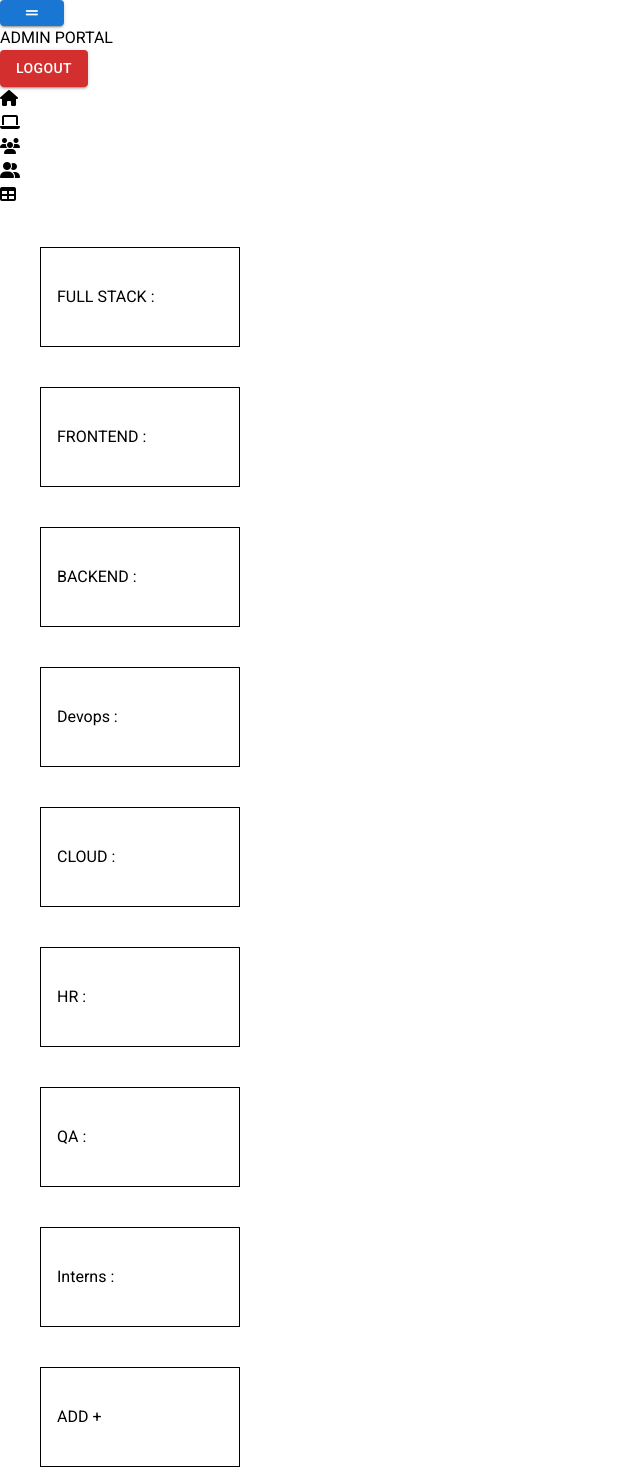
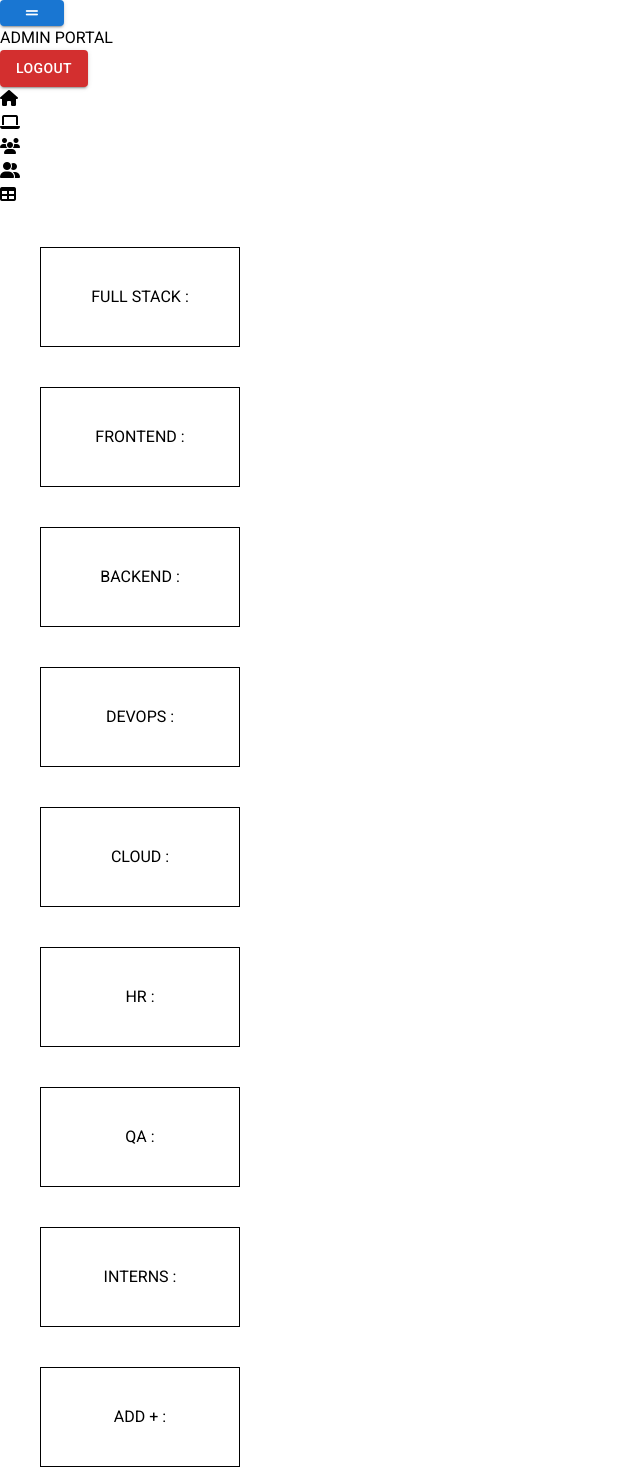
Before and after one commit to SainulAbid-Cygnonex/CYGNOZ-HR-Front-end, a React (Vite) app: page /adhome in a window 1280 px wide. Shown: the top 1470 px of the page, without its empty margins (0-640 px from the left). Built offline with nearby package versions, Linux system fonts and the light colour scheme.

Commit message:
home page modification

```diff
--- a/src/CEO & HR/pages/Home.jsx
+++ b/src/CEO & HR/pages/Home.jsx
@@ -4,215 +4,65 @@ import Box from '@mui/material/Box';
 import { useNavigate } from 'react-router-dom';
 
 function Home() {
-
   const [isSidebarOpen, setSidebarOpen] = useState(false);
+  const navigate = useNavigate();
 
   const handleToggleSidebar = () => {
     setSidebarOpen(!isSidebarOpen);
   };
- const navigate=useNavigate()
 
-  const handlelogout=()=>{
-    navigate("/")
-
-  }
-
+  const handleLogout = () => {
+    navigate("/");
+  };
 
   return (
     <>
-
       <div className="flex flex-col h-screen">
-      <div className={`flex justify-between items-center p-3 bg-blue-500 text-white `}>
-        <div className={`flex items-center `}>
+        <div className="flex justify-between items-center p-3 bg-blue-500 text-white">
+          <div className="flex items-center">
             <CommonButton variant="contained" onClick={handleToggleSidebar}>
               <i className="fa-solid fa-grip-lines"></i>
             </CommonButton>
-          <h1 className={`text-2xl font-bold mx-4`}>
+            <h1 className="text-2xl font-bold mx-4">
               ADMIN PORTAL
             </h1>
           </div>
-        <CommonButton variant="contained" color="error" onClick={handlelogout}>
+          <CommonButton variant="contained" color="error" onClick={handleLogout}>
             Logout
           </CommonButton>
         </div>
-      <div className="flex">
-        <div className={`bg-white-800 border border-2 text-black ${isSidebarOpen ? 'w-64' : 'w-20'} h-screen p-2 z-20 transition-width duration-300`}>
+        <div className="flex flex-1">
+          <div className={`bg-white-800 border text-dark ${isSidebarOpen ? 'w-64' : 'w-20'} h-screen p-2 transition-width duration-300`}>
             <ul>
-            <li>
+              {['Dashboard', 'Products', 'Employee', 'Interns', 'Attendance'].map((item, index) => (
+                <li key={index}>
                   <a href="#" className="hover:bg-blue-500 p-5 block rounded flex items-center">
-              <i className="fa-solid fa-house"></i>
-                {isSidebarOpen && <span className="ml-4 font-bold">Dashboard</span>}
+                    <i className={`fa-solid ${iconClasses[item]}`}></i>
+                    {isSidebarOpen && <span className="ml-4 font-bold">{item}</span>}
                   </a>
                 </li>
-            <li>
-              <a href="#" className="hover:bg-blue-500 p-5 block rounded flex items-center">
-              <i className="fa-solid fa-laptop"></i>
-                {isSidebarOpen && <span className="ml-4 font-bold">Products</span>}
-              </a>
-            </li>
-            <li>
-              <a href="#" className="hover:bg-blue-500 p-5 block rounded flex items-center">
-              <i className="fa-solid fa-users"></i>
-                {isSidebarOpen && <span className="ml-4 font-bold">Employee</span>}
-              </a>
-            </li>
-            <li>
-              <a href="#" className="hover:bg-blue-500 p-5 block rounded flex items-center">
-              <i className="fa-solid fa-user-group"></i>
-                {isSidebarOpen && <span className="ml-4 font-bold">Interns</span>}
-              </a>
-            </li>
-            <li>
-              <a href="#" className="hover:bg-blue-500 p-5 block rounded flex items-center">
-              <i className="fa-solid fa-table"></i>
-                {isSidebarOpen && <span className="ml-4 font-bold">Attendance</span>}
-              </a>
-            </li>
+              ))}
             </ul>
           </div>
-       {/*  */}
-
-
-
-        <div className="w-full">
-
-          <div className="row flex items-center justify-center">
-            <div className="col flex">
+          <div className="flex-1 p-5">
+            <div className="flex flex-wrap justify-center">
+              {['FULL STACK', 'FRONTEND', 'BACKEND', 'DEVOPS', 'CLOUD', 'HR', 'QA', 'INTERNS', 'ADD +'].map((category, index) => (
                 <Box
+                  key={index}
                   height={100}
                   width={200}
                   my={5}
                   mx={5}
                   display="flex"
                   alignItems="center"
-                gap={4}
+                  justifyContent="center"
                   p={2}
                   sx={{ border: '1px solid black' }}
                   className="font-bold text-black uppercase"
                 >
-                FULL STACK :
+                  {category} :
                 </Box>
-              <Box
-                height={100}
-                width={200}
-                my={5}
-                mx={5}
-                display="flex"
-                alignItems="center"
-                gap={4}
-                p={2}
-                sx={{ border: '1px solid black' }}
-                className="font-bold text-black uppercase"
-              >
-                FRONTEND :
-              </Box>
-              <Box
-                height={100}
-                width={200}
-                my={5}
-                mx={5}
-                display="flex"
-                alignItems="center"
-                gap={4}
-                p={2}
-                sx={{ border: '1px solid black' }}
-                className="font-bold text-black uppercase"
-              >
-                BACKEND :
-              </Box>
-            </div>
-          </div>
-          <div className="row flex items-center justify-center">
-            <div className="col flex">
-              <Box
-                height={100}
-                width={200}
-                my={5}
-                mx={5}
-                display="flex"
-                alignItems="center"
-                gap={4}
-                p={2}
-                sx={{ border: '1px solid black' }}
-                className="font-bold text-black uppercase"
-              >
-                Devops :
-              </Box>
-              <Box
-                height={100}
-                width={200}
-                my={5}
-                mx={5}
-                display="flex"
-                alignItems="center"
-                gap={4}
-                p={2}
-                sx={{ border: '1px solid black' }}
-                className="font-bold text-black uppercase"
-              >
-                CLOUD :
-              </Box>
-              <Box
-                height={100}
-                width={200}
-                my={5}
-                mx={5}
-                display="flex"
-                alignItems="center"
-                gap={4}
-                p={2}
-                sx={{ border: '1px solid black' }}
-                className="font-bold text-black uppercase"
-              >
-                HR :
-              </Box>
-            </div>
-          </div>
-          <div className="row flex items-center justify-center">
-            <div className="col flex">
-              <Box
-                height={100}
-                width={200}
-                my={5}
-                mx={5}
-                display="flex"
-                alignItems="center"
-                gap={4}
-                p={2}
-                sx={{ border: '1px solid black' }}
-                className="font-bold text-black uppercase"
-              >
-                QA :
-              </Box>
-              <Box
-                height={100}
-                width={200}
-                my={5}
-                mx={5}
-                display="flex"
-                alignItems="center"
-                gap={4}
-                p={2}
-                sx={{ border: '1px solid black' }}
-                className="font-bold text-black uppercase"
-              >
-                Interns :
-              </Box>
-              <Box
-                height={100}
-                width={200}
-                my={5}
-                mx={5}
-                display="flex"
-                alignItems="center"
-                gap={4}
-                p={2}
-                sx={{ border: '1px solid black' }}
-                className="font-bold text-black uppercase"
-              >
-                ADD +
-              </Box>
-              </div>
+              ))}
             </div>
           </div>
         </div>
@@ -221,4 +71,12 @@ function Home() {
   );
 }
 
+const iconClasses = {
+  Dashboard: 'fa-house',
+  Products: 'fa-laptop',
+  Employee: 'fa-users',
+  Interns: 'fa-user-group',
+  Attendance: 'fa-table'
+};
+
 export default Home;
```
Lines whose indentation alone changed are shown as unchanged.
